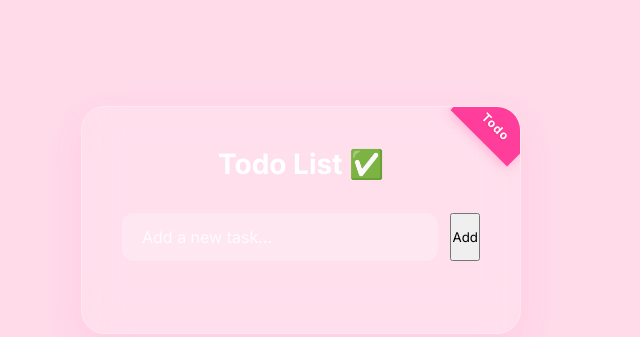
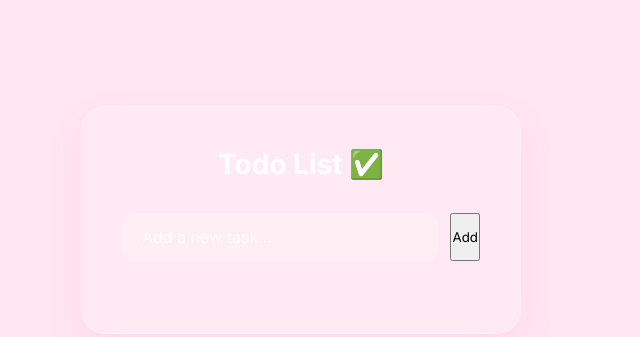
Before and after one commit to tuciiiii/todo-app, a plain HTML site: page index.htm in a window 1280 px wide. Shown: the part 180-517 px from the top of the page, without its empty margins (339-979 px from the left). Drawn offline with Linux system fonts and the light colour scheme.

Commit message:
Revert "upd"
This reverts commit befdd6302140184fb0956eea0cac031cc56899a1.

```diff
--- a/style.css
+++ b/style.css
@@ -2,7 +2,7 @@
 
 :root {
     --primary: #FF3D9A;
-    --background: #ffdae9;
+    --background: #FFE6F0;
     --glass: rgba(255, 255, 255, 0.15);
     --text: #FFFFFF;
 }
@@ -140,45 +140,3 @@ button.add-btn:hover {
     background: var(--primary);
     border-radius: 4px;
 }
-
-/* Add to existing CSS */
-
-/* Ribbon Container */
-.container {
-    position: relative;
-    overflow: hidden;
-}
-
-/* Pink Ribbon Effect */
-.container::before {
-    content: '';
-    position: absolute;
-    top: -20px;
-    right: -20px;
-    width: 80px;
-    height: 60px;
-    background: var(--primary);
-    transform: rotate(45deg);
-    box-shadow: 0 2px 12px rgba(255, 57, 154, 0.3);
-    z-index: 1;
-}
-
-.container::after {
-    content: 'Todo';
-    position: absolute;
-    top: 12px;
-    right: 8px;
-    transform: rotate(45deg);
-    color: white;
-    font-size: 12px;
-    font-weight: 700;
-    letter-spacing: 1px;
-    text-shadow: 0 1px 2px rgba(0, 0, 0, 0.1);
-    z-index: 2;
-}
-
-/* Adjust h1 position */
-h1 {
-    position: relative;
-    z-index: 2;
-}
```
